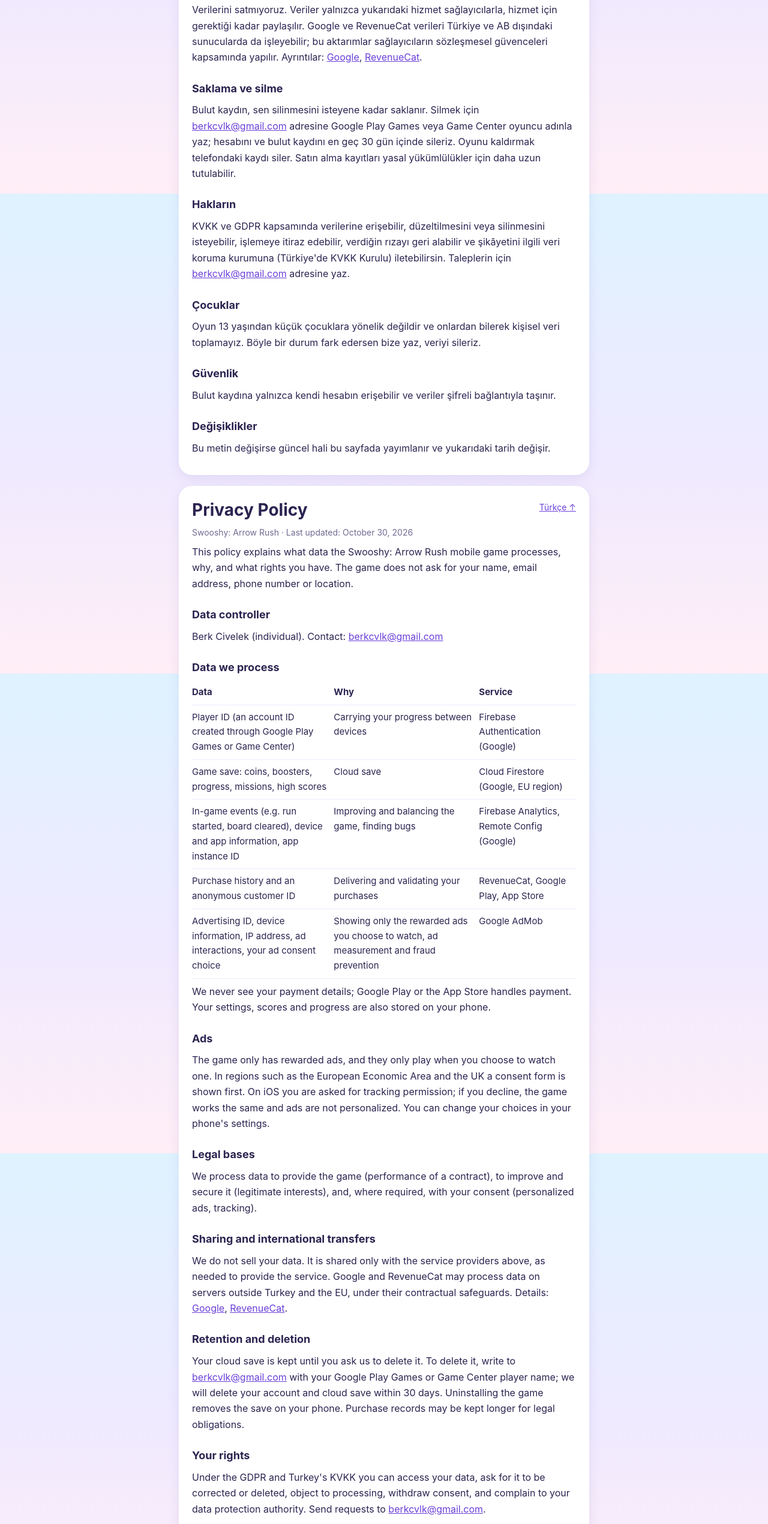
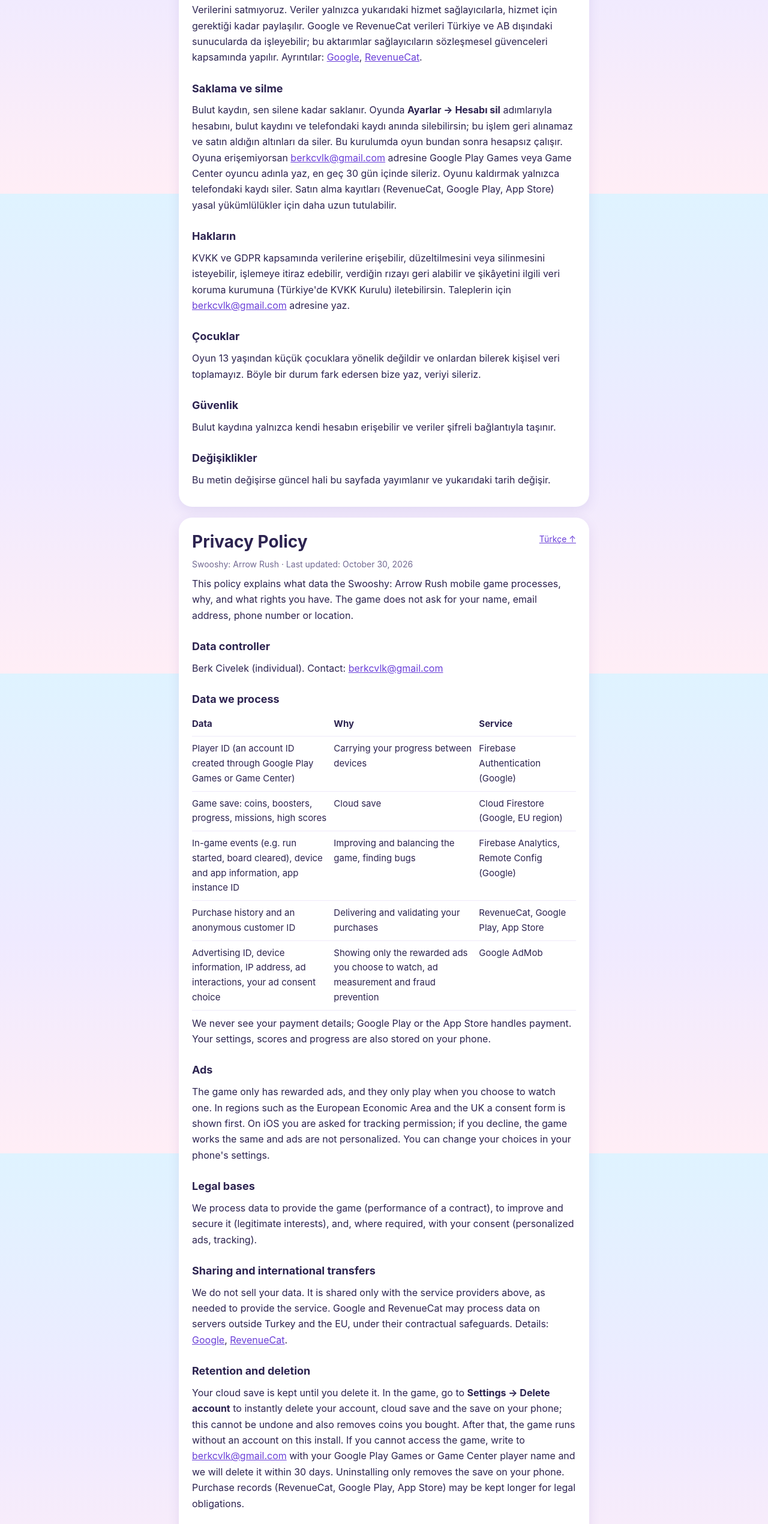
Before and after one commit to berkcvlk/berkcvlk.github.io, a plain HTML site: page swooshy/privacy/index.html in a window 1280 px wide. Shown: the part 1277-3818 px from the top of the page at 60% size. Drawn offline with Linux system fonts and the light colour scheme.

Commit message:
Hesap silme: oyun ici yol

```diff
--- a/swooshy/privacy/index.html
+++ b/swooshy/privacy/index.html
@@ -33,7 +33,7 @@
 <h2>Paylaşım ve yurt dışına aktarım</h2>
 <p>Verilerini satmıyoruz. Veriler yalnızca yukarıdaki hizmet sağlayıcılarla, hizmet için gerektiği kadar paylaşılır. Google ve RevenueCat verileri Türkiye ve AB dışındaki sunucularda da işleyebilir; bu aktarımlar sağlayıcıların sözleşmesel güvenceleri kapsamında yapılır. Ayrıntılar: <a href="https://policies.google.com/privacy">Google</a>, <a href="https://www.revenuecat.com/privacy">RevenueCat</a>.</p>
 <h2>Saklama ve silme</h2>
-<p>Bulut kaydın, sen silinmesini isteyene kadar saklanır. Silmek için <a href="mailto:berkcvlk@gmail.com">berkcvlk@gmail.com</a> adresine Google Play Games veya Game Center oyuncu adınla yaz; hesabını ve bulut kaydını en geç 30 gün içinde sileriz. Oyunu kaldırmak telefondaki kaydı siler. Satın alma kayıtları yasal yükümlülükler için daha uzun tutulabilir.</p>
+<p>Bulut kaydın, sen silene kadar saklanır. Oyunda <strong>Ayarlar → Hesabı sil</strong> adımlarıyla hesabını, bulut kaydını ve telefondaki kaydı anında silebilirsin; bu işlem geri alınamaz ve satın aldığın altınları da siler. Bu kurulumda oyun bundan sonra hesapsız çalışır. Oyuna erişemiyorsan <a href="mailto:berkcvlk@gmail.com">berkcvlk@gmail.com</a> adresine Google Play Games veya Game Center oyuncu adınla yaz, en geç 30 gün içinde sileriz. Oyunu kaldırmak yalnızca telefondaki kaydı siler. Satın alma kayıtları (RevenueCat, Google Play, App Store) yasal yükümlülükler için daha uzun tutulabilir.</p>
 <h2>Hakların</h2>
 <p>KVKK ve GDPR kapsamında verilerine erişebilir, düzeltilmesini veya silinmesini isteyebilir, işlemeye itiraz edebilir, verdiğin rızayı geri alabilir ve şikâyetini ilgili veri koruma kurumuna (Türkiye'de KVKK Kurulu) iletebilirsin. Taleplerin için <a href="mailto:berkcvlk@gmail.com">berkcvlk@gmail.com</a> adresine yaz.</p>
 <h2>Çocuklar</h2>
@@ -67,7 +67,7 @@
 <h2>Sharing and international transfers</h2>
 <p>We do not sell your data. It is shared only with the service providers above, as needed to provide the service. Google and RevenueCat may process data on servers outside Turkey and the EU, under their contractual safeguards. Details: <a href="https://policies.google.com/privacy">Google</a>, <a href="https://www.revenuecat.com/privacy">RevenueCat</a>.</p>
 <h2>Retention and deletion</h2>
-<p>Your cloud save is kept until you ask us to delete it. To delete it, write to <a href="mailto:berkcvlk@gmail.com">berkcvlk@gmail.com</a> with your Google Play Games or Game Center player name; we will delete your account and cloud save within 30 days. Uninstalling the game removes the save on your phone. Purchase records may be kept longer for legal obligations.</p>
+<p>Your cloud save is kept until you delete it. In the game, go to <strong>Settings → Delete account</strong> to instantly delete your account, cloud save and the save on your phone; this cannot be undone and also removes coins you bought. After that, the game runs without an account on this install. If you cannot access the game, write to <a href="mailto:berkcvlk@gmail.com">berkcvlk@gmail.com</a> with your Google Play Games or Game Center player name and we will delete it within 30 days. Uninstalling only removes the save on your phone. Purchase records (RevenueCat, Google Play, App Store) may be kept longer for legal obligations.</p>
 <h2>Your rights</h2>
 <p>Under the GDPR and Turkey's KVKK you can access your data, ask for it to be corrected or deleted, object to processing, withdraw consent, and complain to your data protection authority. Send requests to <a href="mailto:berkcvlk@gmail.com">berkcvlk@gmail.com</a>.</p>
 <h2>Children</h2>
```
Also changed, not shown: swooshy/support/index.html (+2 -2 lines).
